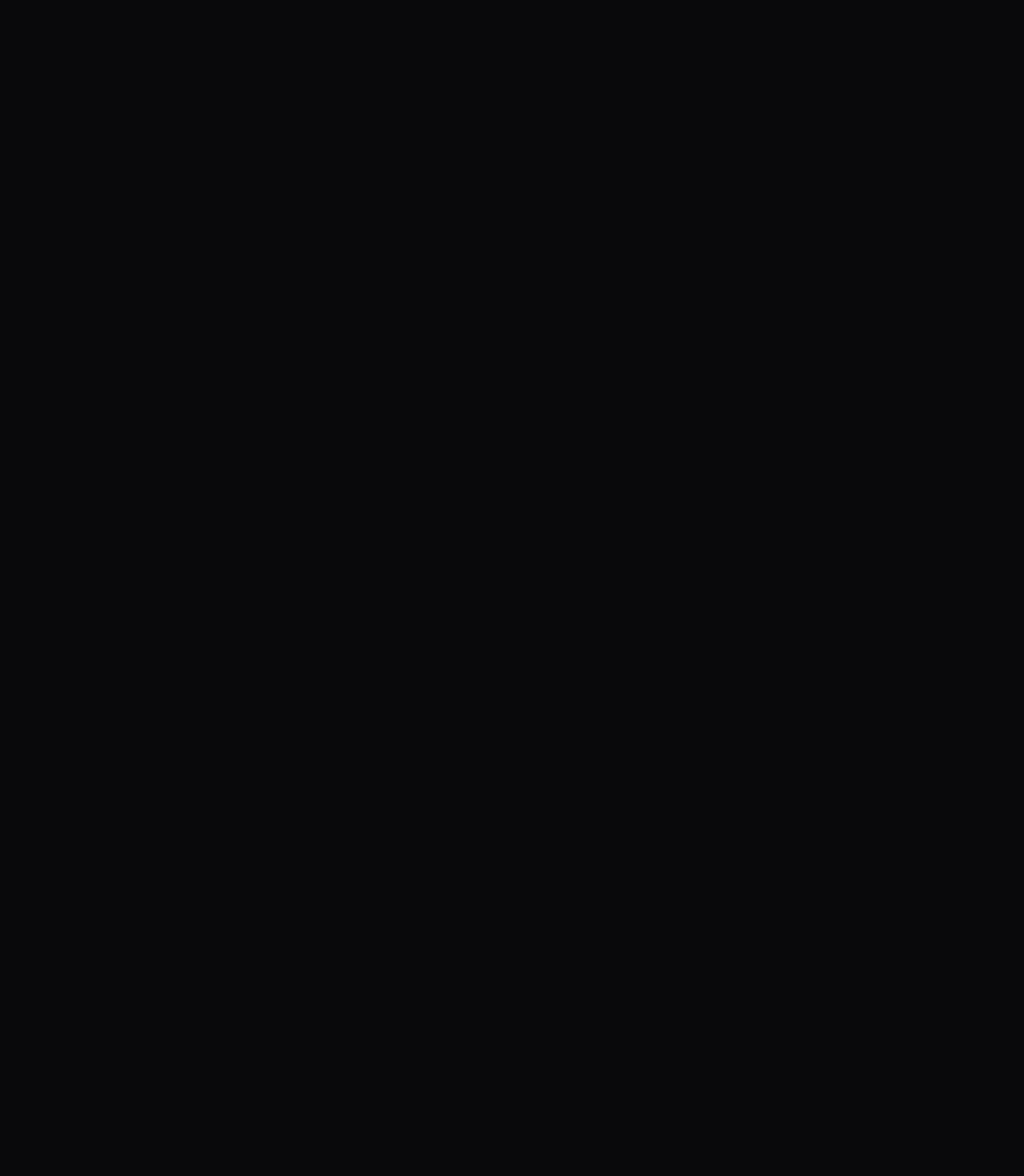
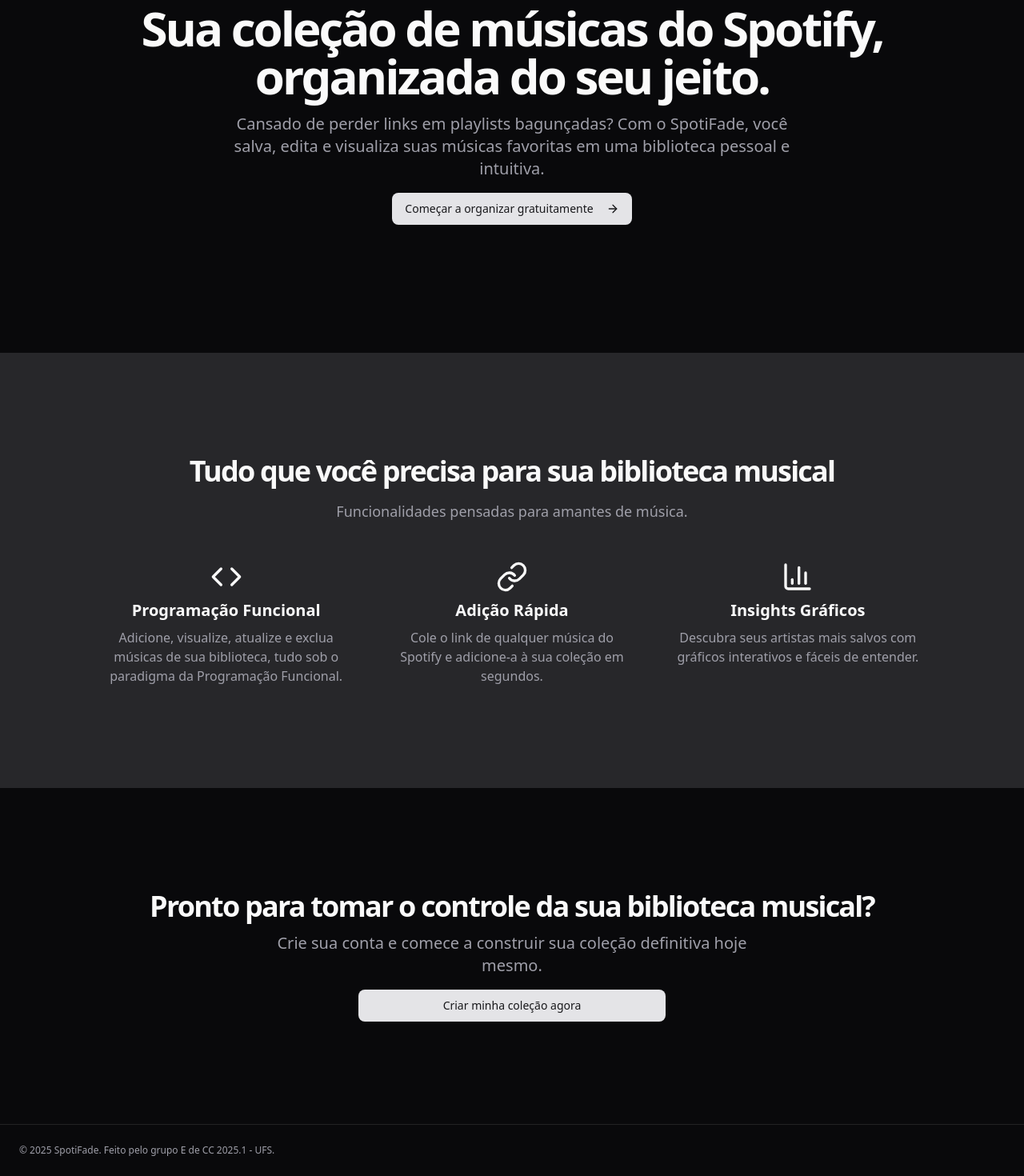
Before and after one commit to luizpoderoso/spotifade, a Next.js app: page / in a window 1280 px wide. Shown: the part 231-1701 px from the top of the page at 80% size. Before the commit the page ends 800 px from the top, so only its background shows below. Built offline with nearby package versions, Linux system fonts and the light colour scheme; no server answers.

Commit message:
feat: landing page

```diff
--- a/src/app/_components/AppHeader.jsx
+++ b/src/app/_components/AppHeader.jsx
@@ -31,7 +31,7 @@
         </SignedOut>
         <SignedIn>
           <Link href="/musics">
-            <Button variant="ghost">Suas Músicas</Button>
+            <Button variant="ghost">Acessar CRUD</Button>
           </Link>
           <UserButton />
         </SignedIn>
--- a/src/app/page.jsx
+++ b/src/app/page.jsx
@@ -1,16 +1,111 @@
 "use client";
 
+import { Button } from "@/components/ui/button";
 import { useUser } from "@clerk/nextjs";
+import { Code } from "lucide-react";
+import { ArrowRight, BarChart3, Link as LinkIcon } from "lucide-react";
+import Link from "next/link";
 
-export default function Home() {
-  const result = useUser();
+export default function LandingPage() {
+  const userReturn = useUser();
 
   return (
-    <div className="container mx-auto">
-      <h1>
-        Welcome to SpotiFade
-        {result.isSignedIn ? `, ${result.user?.firstName}` : ""}!
-      </h1>
+    <div className="flex flex-col min-h-screen">
+      <main className="flex-1 w-full">
+        {/* ========= Seção Hero ========= */}
+        <section className="w-full py-20 md:py-32 lg:py-40 bg-background">
+          <div className="container px-4 md:px-6 mx-auto text-center">
+            <div className="space-y-4">
+              <h1 className="text-4xl md:text-5xl lg:text-6xl font-bold tracking-tighter">
+                Sua coleção de músicas do Spotify, organizada do seu jeito.
+              </h1>
+              <p className="mx-auto max-w-[700px] text-muted-foreground md:text-xl">
+                Cansado de perder links em playlists bagunçadas? Com o
+                SpotiFade, você salva, edita e visualiza suas músicas favoritas
+                em uma biblioteca pessoal e intuitiva.
+              </p>
+              <Link href={userReturn.isSignedIn ? "/musics" : "/sign-up"}>
+                <Button size="lg">
+                  Começar a organizar gratuitamente
+                  <ArrowRight className="ml-2 h-5 w-5" />
+                </Button>
+              </Link>
+            </div>
+          </div>
+        </section>
+
+        {/* ========= Seção de Recursos ========= */}
+        <section
+          id="features"
+          className="w-full py-12 md:py-24 lg:py-32 bg-secondary"
+        >
+          <div className="container mx-auto px-4 md:px-6">
+            <div className="flex flex-col items-center justify-center space-y-4 text-center mb-12">
+              <h2 className="text-3xl md:text-4xl font-bold tracking-tighter">
+                Tudo que você precisa para sua biblioteca musical
+              </h2>
+              <p className="max-w-[700px] text-muted-foreground md:text-lg">
+                Funcionalidades pensadas para amantes de música.
+              </p>
+            </div>
+            <div className="mx-auto grid max-w-5xl items-start gap-12 sm:grid-cols-2 md:grid-cols-3">
+              <div className="grid gap-2 text-center">
+                <Code className="h-10 w-10 mx-auto" />
+                <h3 className="text-xl font-bold">Programação Funcional</h3>
+                <p className="text-muted-foreground">
+                  Adicione, visualize, atualize e exclua músicas de sua
+                  biblioteca, tudo sob o paradigma da Programação Funcional.
+                </p>
+              </div>
+              <div className="grid gap-2 text-center">
+                <LinkIcon className="h-10 w-10 mx-auto" />
+                <h3 className="text-xl font-bold">Adição Rápida</h3>
+                <p className="text-muted-foreground">
+                  Cole o link de qualquer música do Spotify e adicione-a à sua
+                  coleção em segundos.
+                </p>
+              </div>
+              <div className="grid gap-2 text-center">
+                <BarChart3 className="h-10 w-10 mx-auto" />
+                <h3 className="text-xl font-bold">Insights Gráficos</h3>
+                <p className="text-muted-foreground">
+                  Descubra seus artistas mais salvos com gráficos interativos e
+                  fáceis de entender.
+                </p>
+              </div>
+            </div>
+          </div>
+        </section>
+
+        {/* ========= Seção Final CTA ========= */}
+        <section className="w-full py-12 md:py-24 lg:py-32">
+          <div className="container mx-auto grid items-center justify-center gap-4 px-4 text-center md:px-6">
+            <div className="space-y-3">
+              <h2 className="text-3xl font-bold tracking-tighter md:text-4xl">
+                Pronto para tomar o controle da sua biblioteca musical?
+              </h2>
+              <p className="mx-auto max-w-[600px] text-muted-foreground md:text-xl">
+                Crie sua conta e comece a construir sua coleção definitiva hoje
+                mesmo.
+              </p>
+            </div>
+            <div className="mx-auto w-full max-w-sm space-y-2">
+              <Link href={userReturn.isSignedIn ? "/musics" : "/sign-up"}>
+                <Button size="lg" className="w-full">
+                  Criar minha coleção agora
+                </Button>
+              </Link>
+            </div>
+          </div>
+        </section>
+      </main>
+
+      {/* ========= Rodapé ========= */}
+      <footer className="flex flex-col gap-2 sm:flex-row pt-6 pb-1 w-full shrink-0 items-center px-4 md:px-6 border-t">
+        <p className="text-xs text-muted-foreground">
+          &copy; 2025 SpotiFade. Feito pelo grupo E de CC 2025.1 - UFS.
+        </p>
+      </footer>
     </div>
   );
 }
```
